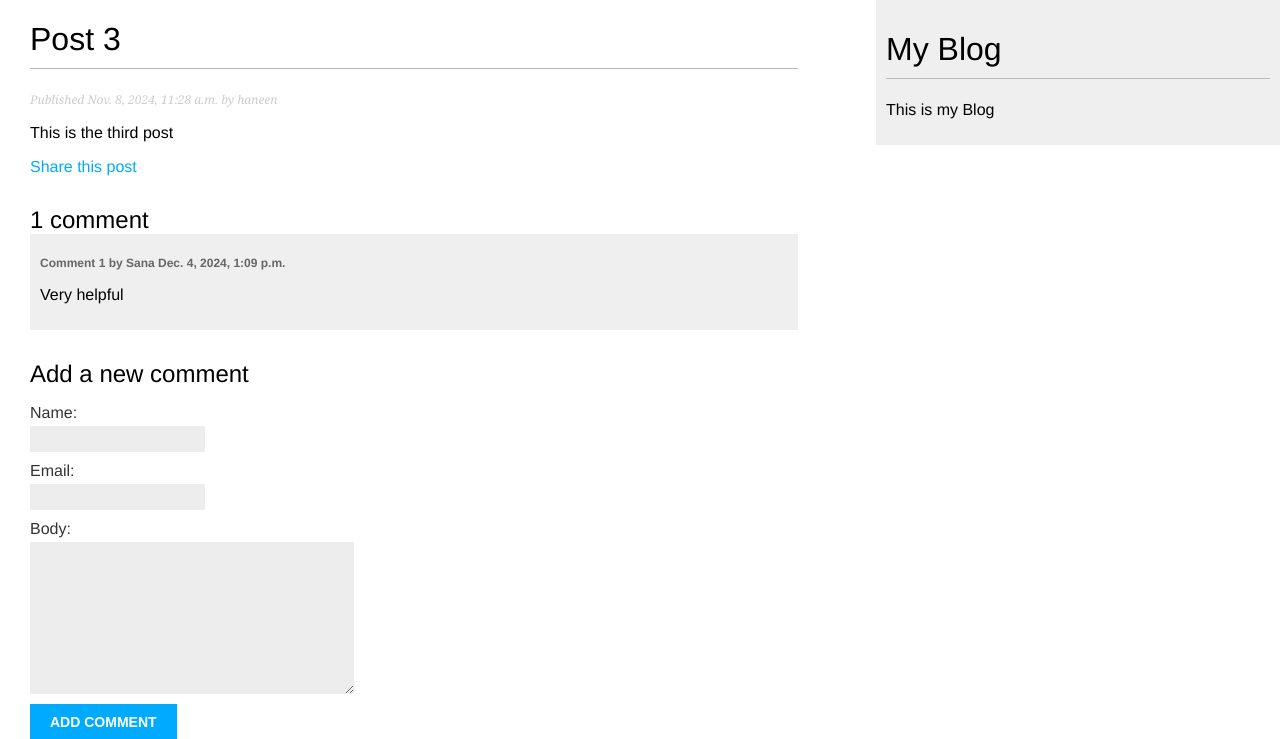
After one commit to HaneenHamchou/plogpost, a Django app: a page that uses blogapp/templates/blogapp/post/detail.html in a window 1280 px wide. The commit adds this page. Shown: the top 739 px of the page. Run offline with Django 5.2, Linux system fonts and the light colour scheme; data comes from the database, SQL or seed files in the repository; both versions use the stored data as it was after the commit; parts of the project's set-up code (start-up, migrations or seed data) failed here and were passed over.

Commit message:
Add new file

```diff
--- /dev/null
+++ b/blogapp/forms.py
@@ -0,0 +1,13 @@
+from django import forms
+from .models import Comment
+
+class EmailPostForm(forms.Form):
+    name = forms.CharField(max_length=25)
+    email = forms.EmailField()
+    to = forms.EmailField()
+    comment = forms.CharField(required=False, widget=forms.Textarea)
+
+class CommentForm(forms.ModelForm):
+    class Meta:
+        model = Comment
+        fields = ['name', 'email', 'body']
--- a/blogapp/models.py
+++ b/blogapp/models.py
@@ -2,6 +2,7 @@
 from django.utils import timezone
 from django.contrib.auth.models import User
 from django.urls import reverse
+from taggit.managers import TaggableManager
 
 class Post(models.Model):
     class Status(models.TextChoices):
@@ -16,6 +17,7 @@
     created = models.DateTimeField(auto_now=True)
     updated = models.DateTimeField(auto_now=True)
     status = models.CharField(max_length=2, choices=Status.choices, default=Status.DRAFT)
+    tags = TaggableManager()
 
     class Meta:
         ordering = ['-publish']
@@ -33,3 +35,18 @@
             self.publish.day,
             self.slug,
         ])
+
+class Comment(models.Model):
+    post = models.ForeignKey(Post, on_delete=models.CASCADE, related_name="comments")
+    name = models.CharField(max_length=80)
+    email = models.EmailField()
+    body = models.TextField()
+    created = models.DateTimeField(auto_now_add=True)
+    updated = models.DateTimeField(auto_now_add=True)
+    active = models.BooleanField(default=True)
+
+    class Meta:
+        ordering = ['created']
+        indexes = [models.Index(fields=['created']),]
+    def __str__(self):
+        return f'Comment by {self.name} on {self.post}'
--- a/blogapp/templates/blogapp/post/detail.html
+++ b/blogapp/templates/blogapp/post/detail.html
@@ -2,9 +2,33 @@
 
 {% block title %}{{ post.title }} {% endblock %}
 {% block content %}
-<h1> {{ post.title}} </h1>
-<p class="date">
+    <h1> {{ post.title}} </h1>
+    <p class="date">
     Published {{ post.publish }} by {{ post.author }}
-</p>
-{{post.body|linebreaks }}
+    </p>
+    {{post.body|linebreaks }}
+    <p>
+        <a href="{% url 'blogapp:post_share' post.id %}">
+            Share this post
+        </a>
+    </p>
+
+    {% with comments.count as total_comments %}
+        <h2>
+            {{ total_comments }} comment{{ total_comments|pluralize }}
+        </h2>
+    {% endwith %}
+
+    {% for comment in comments %}
+        <div class="comment">
+            <p class="info">
+                Comment {{ forloop.counter }} by {{ comment.name }}
+                {{ comment.created }}
+            </p>
+            {{ comment.body|linebreaks }}
+        </div>
+    {% empty %}
+        <p>There are no comments.</p>
+    {% endfor %}
+    {% include "blogapp/post/includes/comment_form.html" %}
 {% endblock %}
--- /dev/null
+++ b/blogapp/templates/blogapp/post/includes/comment_form.html
@@ -0,0 +1,6 @@
+<h2>Add a new comment</h2>
+<form action="{% url 'blogapp:post_comment' post.id %}" method="POST">
+    {{ form.as_p }}
+    {% csrf_token %}
+    <p><input type="submit" value="Add comment"></p>
+</form>
--- a/blogapp/templates/blogapp/post/list.html
+++ b/blogapp/templates/blogapp/post/list.html
@@ -12,8 +12,8 @@
         <p class="date">
         Published {{ post.publish }} by {{ post.author }}
         </p>
+        {{ post.body|truncatewords:30|linebreaks }}
         <hr />
-        {{ post.body|truncatewords:30|linebreaks }}
     {% endfor %}
     {% include "pagination.html" with page=page_obj %}
 {% endblock %}
--- a/blogapp/urls.py
+++ b/blogapp/urls.py
@@ -6,5 +6,7 @@
 urlpatterns = [
     path('', views.PostListView.as_view(), name='post_list'),
     path('<int:year>/<int:month>/<int:day>/<slug:post>/', views.post_detail, name='post_detail'),
+    path('<int:post_id>/share/', views.post_share, name='post_share'),
+    path('<int:post_id>/comment/', views.post_comment, name='post_comment'),
 
 ]
--- a/blogapp/views.py
+++ b/blogapp/views.py
@@ -1,8 +1,14 @@
 from django.shortcuts import render, get_object_or_404
 from django.http import HttpResponse
-from .models import Post
+from blogapp.models import Post
 from django.core.paginator import Paginator, EmptyPage, PageNotAnInteger
 from django.views.generic import ListView
+from .forms import EmailPostForm, CommentForm
+from django.core.mail import send_mail
+from django.views.decorators.http import require_POST
+
+
+
 
 # def post_list(request):
 #     post_list = Post.objects.all()
@@ -24,10 +30,46 @@
     template_name = 'blogapp\post\list.html'
 
 def post_detail(request, year, month, day, post):
-    post = get_object_or_404(Post, status=Post.Status.PUBLISHED,
+    post = get_object_or_404(Post,
                              slug=post,
                              publish__year=year,
                              publish__month=month,
                              publish__day=day,
                         )
-    return render(request, 'blogapp/post/detail.html', {'post': post})
+    # List of active comments for this post
+    comments = post.comments.filter(active=True)
+    # Form for users to comment
+    form = CommentForm()
+    return render(request, 'blogapp/post/detail.html', {'post': post, 'comments': comments, 'form': form})
+
+def post_share(request, post_id):
+    post = get_object_or_404(Post, id=post_id, status=Post.Status.PUBLISHED)
+    sent = False
+    if request.method == 'POST':
+        #Form was submitted
+        form = EmailPostForm(request.POST)
+        if form.is_valid():
+            cd = form.cleaned_data
+            post_url = request.build_absolute_uri(post.get_absolute_url())
+            subject = f"{cd['name']} recommends you read {post.title}"
+            message = f"Read {post.title} at {post_url} \n {cd['name']}\'s comments: {cd['comments']}"
+            send_mail(subject, message, 'haneen.hamchou@gmail.com', [cd['to']])
+            sent = True
+    else:
+        form = EmailPostForm()
+    return render(request, 'blogapp/post/share.html', {'post': post, 'form': form, 'sent': sent})
+
+@require_POST
+def post_comment(request, post_id):
+    post = get_object_or_404(Post, id=post_id, status=Post.Status.PUBLISHED)
+    comment = None
+    # A comment was posted
+    form = CommentForm(data=request.POST)
+    if form.is_valid():
+        # Create a Comment object without saving it to the DB
+        comment = form.save(commit=False)
+        # Assign the post to the Comment
+        comment.post = post
+        # Save the Comment to the DB
+        comment.save()
+    return render(request, 'blogapp/post/comment.html', {'post':post, 'form':form, 'comment':comment})
```
Also changed, not shown: blogapp/admin.py (+7 -1 lines), blogapp/templates/blogapp/post/comment.html (added, +10 -0 lines), blogapp/templates/blogapp/post/share.html (added, +17 -0 lines), myblog/settings.py (+11 -2 lines), blogapp/migrations/0003_comment.py (added), blogapp/migrations/0004_post_tags.py (added), db.sqlite3.
